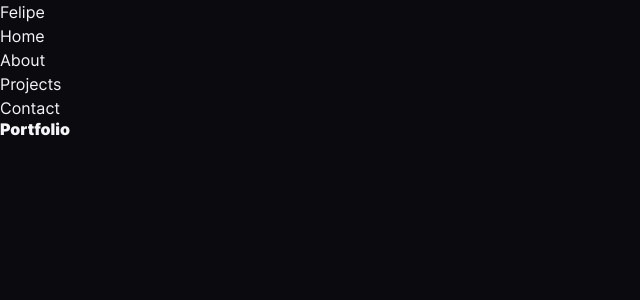
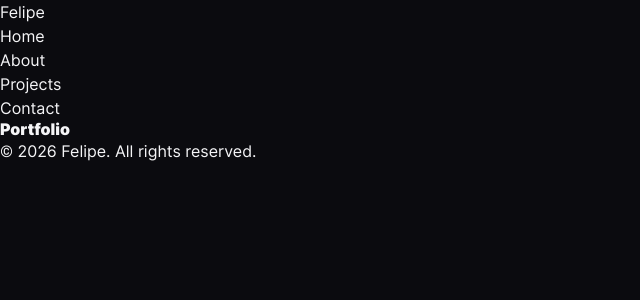
Before and after one commit to flpzht/portfolio, a React (Vite) app: page / in a window 1280 px wide. Shown: the top 300 px of the page, without its empty margins (0-640 px from the left). Built offline with nearby package versions, Linux system fonts and the light colour scheme.

Commit message:
feat(router): configure home page routing

```diff
--- a/src/components/Footer/Footer.jsx
+++ b/src/components/Footer/Footer.jsx
@@ -0,0 +1,9 @@
+import styles from "./Footer.module.css";
+
+export default function Footer() {
+  return (
+    <footer className={styles.footer}>
+      <p>&copy; 2026 Felipe. All rights reserved.</p>
+    </footer>
+  );
+}
--- a/src/components/Footer/Footer.module.css
+++ b/src/components/Footer/Footer.module.css
@@ -0,0 +1,2 @@
+.footer {
+}
--- a/src/layouts/MainLayout/MainLayout.jsx
+++ b/src/layouts/MainLayout/MainLayout.jsx
@@ -1,4 +1,5 @@
 import Navbar from "@/components/Navbar/Navbar";
+import Footer from "@/components/Footer/Footer";
 
 import styles from "./MainLayout.module.css";
 
@@ -10,6 +11,8 @@
     <main className={styles.main}>
       {children}
     </main>
+
+    <Footer />
   </div>
   )
 }
```
Also changed, not shown: src/pages/Home/Home.jsx (added), src/pages/Home/Home.module.css (added).
